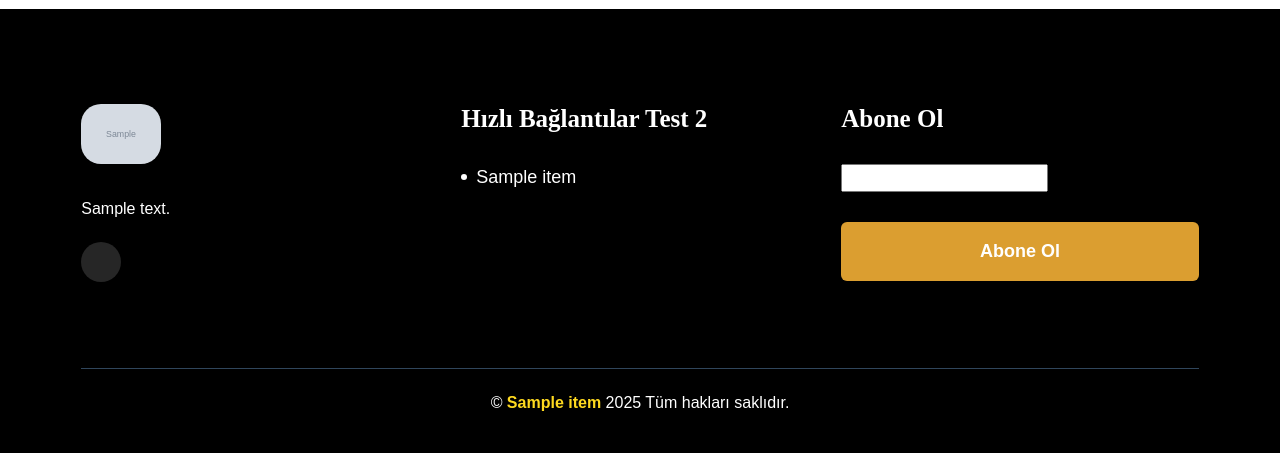
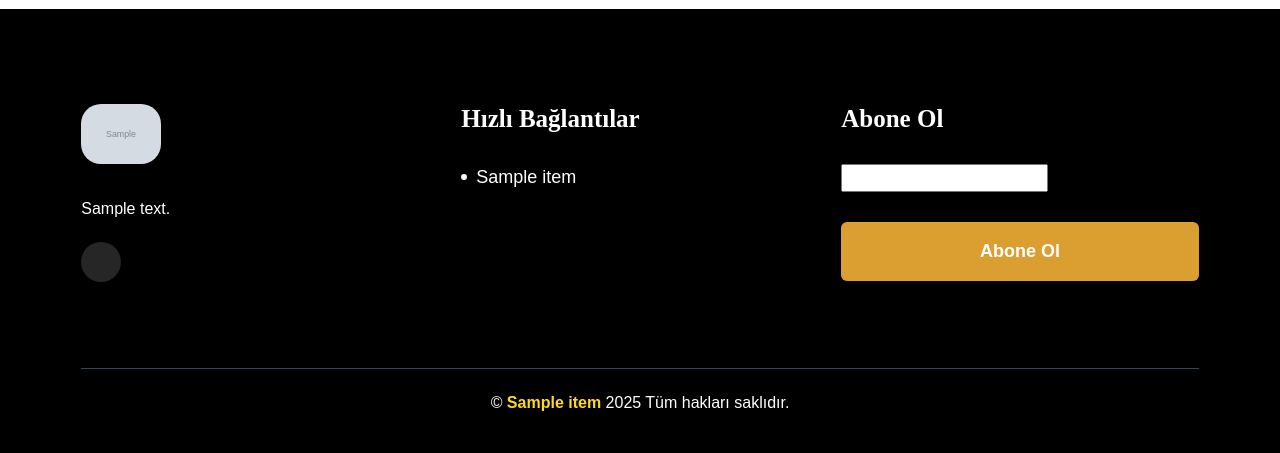
Before and after one commit to MetinQardasov11/Ahlak-ve-Sunnet-Dergisi, a Django app: template templates/blog/blogs.html in a window 1280 px wide. Shown: the part 1193-1646 px from the top of the page. Run offline with Django 5.2, Linux system fonts and the light colour scheme; the template is opened without the code that fills it: most values are stand-ins (such as "Sample title", 1, 10 or a date in 2020); grey boxes marked "Sample" are stand-in pictures; form fields are guessed from the names that the template uses; some libraries are stand-ins or nearby versions.

Commit message:
Footer updated

```diff
--- a/templates/partials/_footer.html
+++ b/templates/partials/_footer.html
@@ -32,7 +32,7 @@
         <div class="col col-lg-4 col-md-6 col-sm-12 col-12">
           <div class="widget link-widget s2">
             <div class="widget-title">
-              <h3>{% trans 'Hızlı Bağlantılar test 2' %}</h3>
+              <h3>{% trans 'Hızlı Bağlantılar' %}</h3>
             </div>
             <ul>
                 {% for item in navbar_items %}
```
